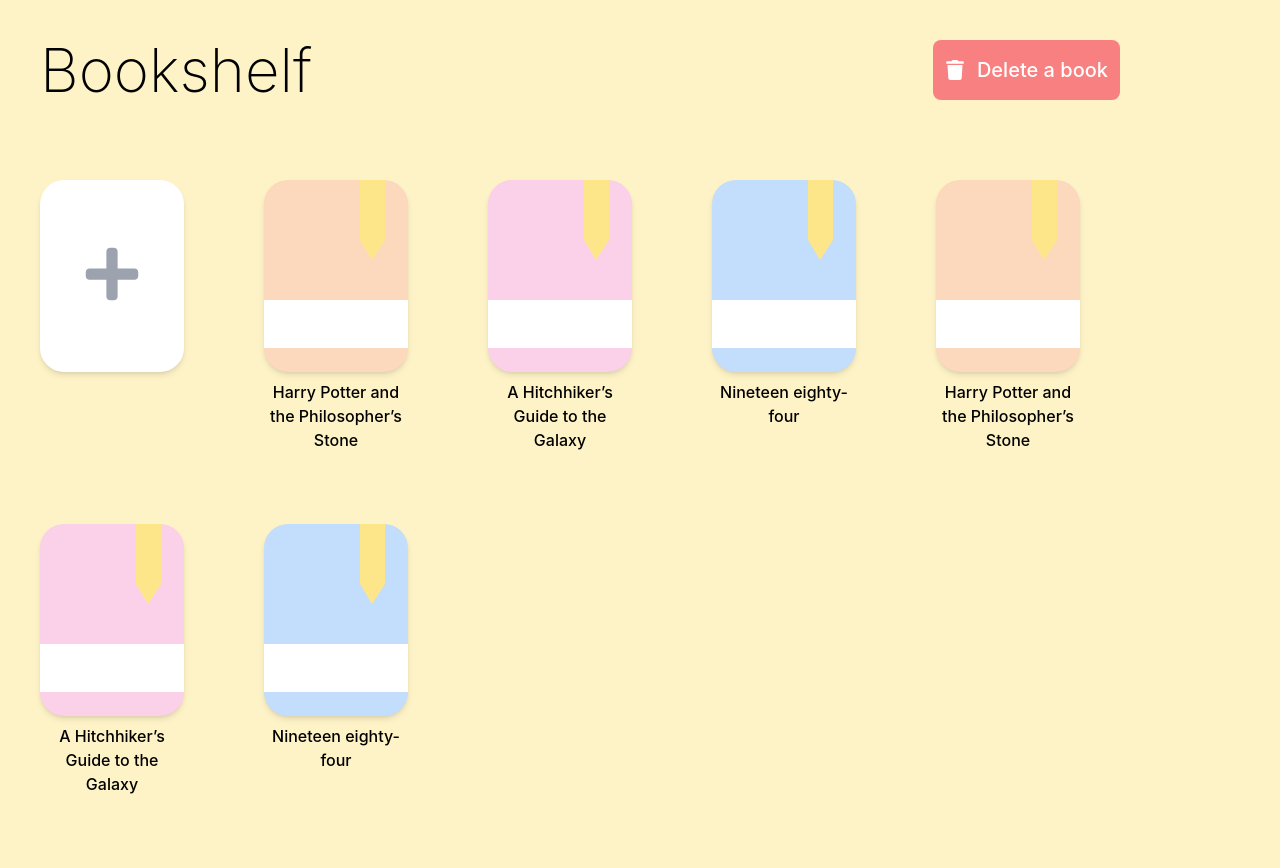
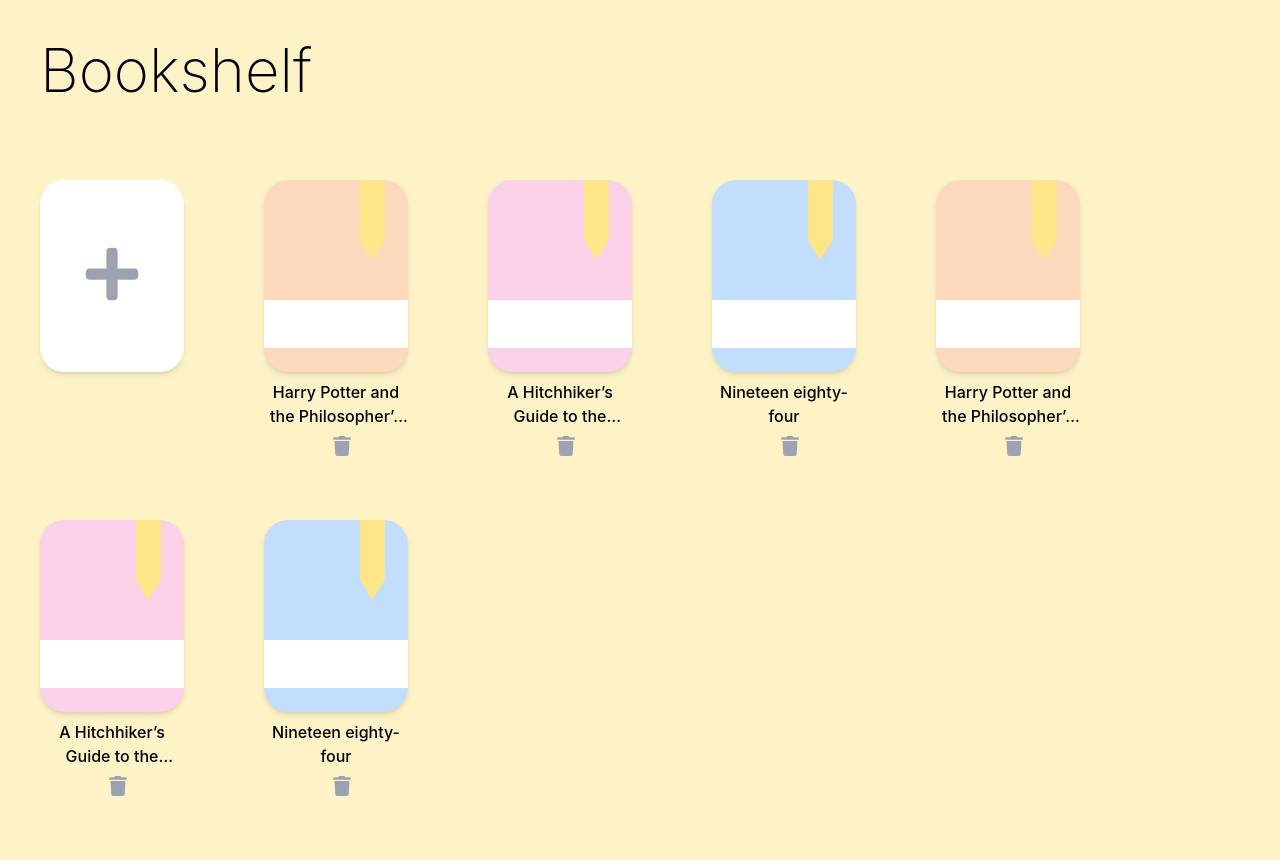
Before and after one commit to pjyi2147/StorybookGPT, a React (Create React App) app in the folder storybook-ai/: page / in a window 1280 px wide. Built offline with nearby package versions, Linux system fonts and the light colour scheme.

Commit message:
[WEB] Modified delete function

```diff
--- a/storybook-ai/src/components/NewCard.js
+++ b/storybook-ai/src/components/NewCard.js
@@ -1,20 +1,34 @@
 import React from "react";
-import { useState } from 'react'
-import { IoMdClose } from "react-icons/io";
+import { useState } from "react";
+import { FaTrash } from "react-icons/fa";
+import ConfirmationModal from "./ConfirmationModal";
 
 export default function NewCard({ color, title }) {
-    const newStyle = color + " rounded-3xl py-24 w-36 h-20 shadow-md";
+  const newStyle = color + " rounded-3xl py-24 w-36 h-20 shadow-md";
 
-    const [show, onShow] = useState(false)
-    const handleSetShow = () => {
-        console.log("click", show)
-        onShow(true)
-    }
+  const [show, onShow] = useState(false);
+  const handleSetShow = () => {
+    console.log("click", show);
+    onShow(true);
+  };
+
+  const [showDelete, setShowDelete] = useState(false)
+
+  function handleOpenDelete() {
+    setShowDelete(true);
+  }
+
+  const handleCloseDelete = () => {
+    setShowDelete(false)
+  }
 
   return (
     <>
       <div className="m-10">
-        <div className="hover:brightness-75 h-48 cursor-pointer" onClick={handleSetShow}>
+        <div
+          className="hover:brightness-75 h-48 cursor-pointer"
+          onClick={handleSetShow}
+        >
           <div className={newStyle}>
             <div className="px-10 py-6 mt-6 bg-white"></div>
           </div>
@@ -27,10 +41,21 @@
             <polygon points="0,60 12,80 25,60" />
           </svg>
         </div>
-        <div className="font-medium font relative top-2 text-center w-36 break_normal cursor-pointer" onClick={handleSetShow}>
-            {title}
+        <div
+          className="font-medium font relative top-2 text-center w-36 break_normal cursor-pointer line-clamp-2"
+          onClick={handleSetShow}
+        >
+          {title}
         </div>
+        <FaTrash className="relative top-4 left-16 ml-1 text-xl text-gray-400 cursor-pointer hover:brightness-75" onClick={handleOpenDelete}/>
       </div>
+
+      <ConfirmationModal
+        show={showDelete}
+        onClose={handleCloseDelete}
+        text={"Do you wish to delete this book?"}
+        method={() => console.log('Deleted')}
+      />
     </>
   );
 }
--- a/storybook-ai/src/pages/Gallery.js
+++ b/storybook-ai/src/pages/Gallery.js
@@ -1,20 +1,7 @@
-import { useState } from "react";
 import AddCard from "../components/AddCard";
-import ConfirmationModal from "../components/ConfirmationModal";
 import NewCard from "../components/NewCard";
-import { FaTrash } from "react-icons/fa";
 
 function Gallery() {
-
-  const [showDelete, setShowDelete] = useState(false)
-
-  function handleOpenDelete() {
-    setShowDelete(true);
-  }
-
-  const handleCloseDelete = () => {
-    setShowDelete(false)
-  }
 
   return (
     <>
@@ -23,11 +10,6 @@
           <div className="self-start font-extralight text-6xl ml-10">
             Bookshelf
           </div>
-          <button className="rounded-lg hover:brightness-75 bg-red-400 text-white font-medium text-xl mr-40 px-3" onClick={handleOpenDelete}>
-            <div className="flex flex-row place-content-center">
-              <FaTrash className="mr-3 mt-1" /> Delete a book
-            </div>
-          </button>
         </div>
 
         <div className="flex flex-row flex-wrap">
@@ -52,13 +34,6 @@
           <NewCard color={"bg-blue-200"} title={"Nineteen eighty-four"} />
         </div>
       </div>
-
-      <ConfirmationModal
-        show={showDelete}
-        onClose={handleCloseDelete}
-        text={"Do you wish to delete this book?"}
-        method={() => console.log('Deleted')}
-      />
     </>
   );
 }
```
